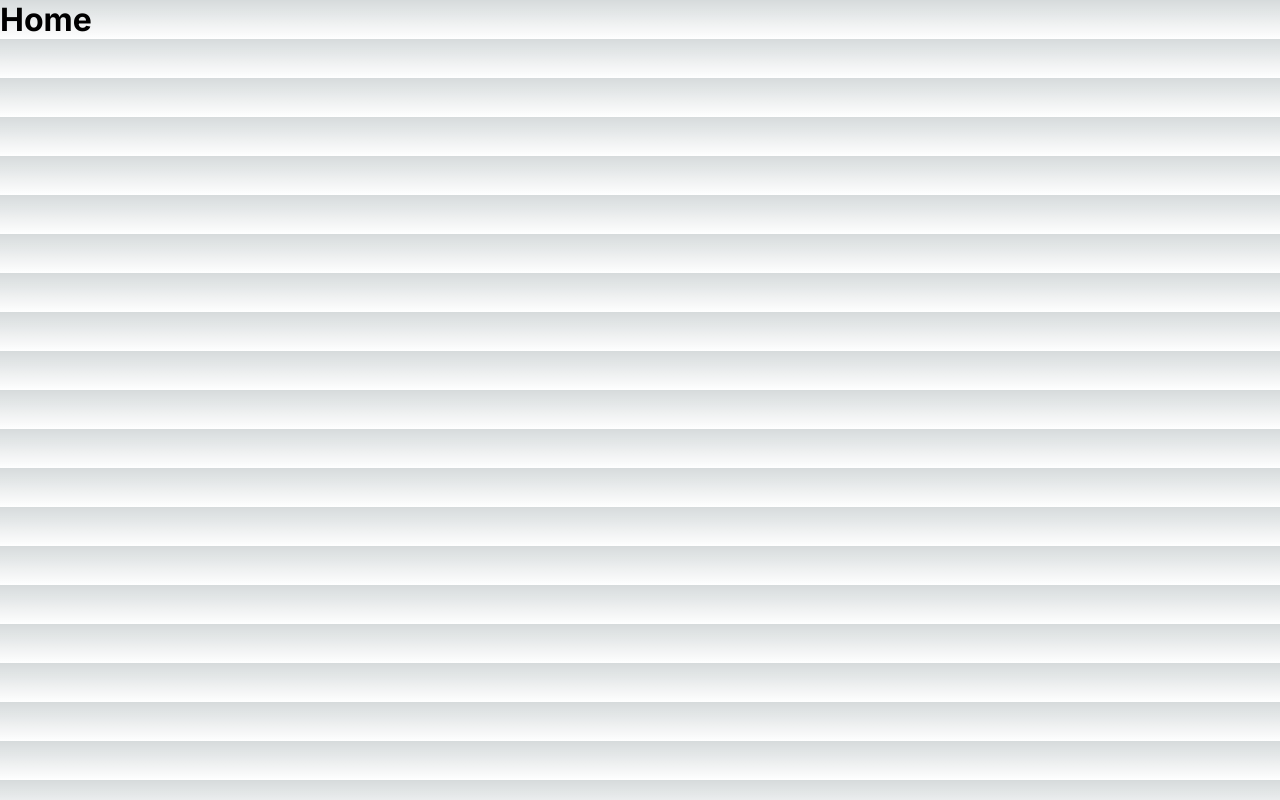
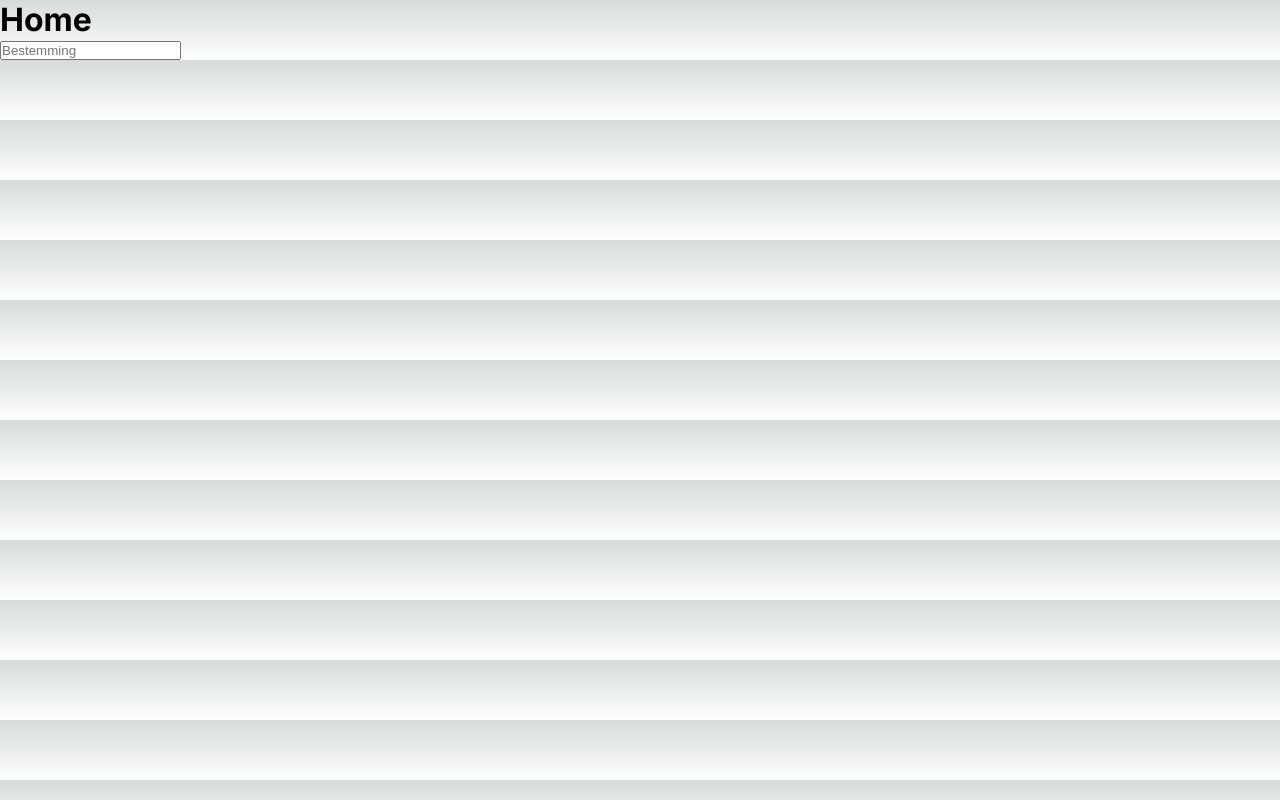
Before and after one commit to julianaijal/where-is-my-train, a Next.js app: page / in a window 1280 px wide. Built offline with nearby package versions, Linux system fonts and the light colour scheme.

Commit message:
add search bar

```diff
--- a/app/page.tsx
+++ b/app/page.tsx
@@ -1,7 +1,22 @@
+'use client';
+import React, { useState } from 'react';
+
 const Home = () => {
+  const [searchQuery, setSearchQuery] = useState('');
+
+  const handleSearch = (e) => {
+    setSearchQuery(e.target.value);
+  };
+
   return (
     <main>
       <h1>Home</h1>
+      <input
+        type="text"
+        placeholder="Bestemming"
+        value={searchQuery}
+        onChange={handleSearch}
+      />
     </main>
   );
 };
```
